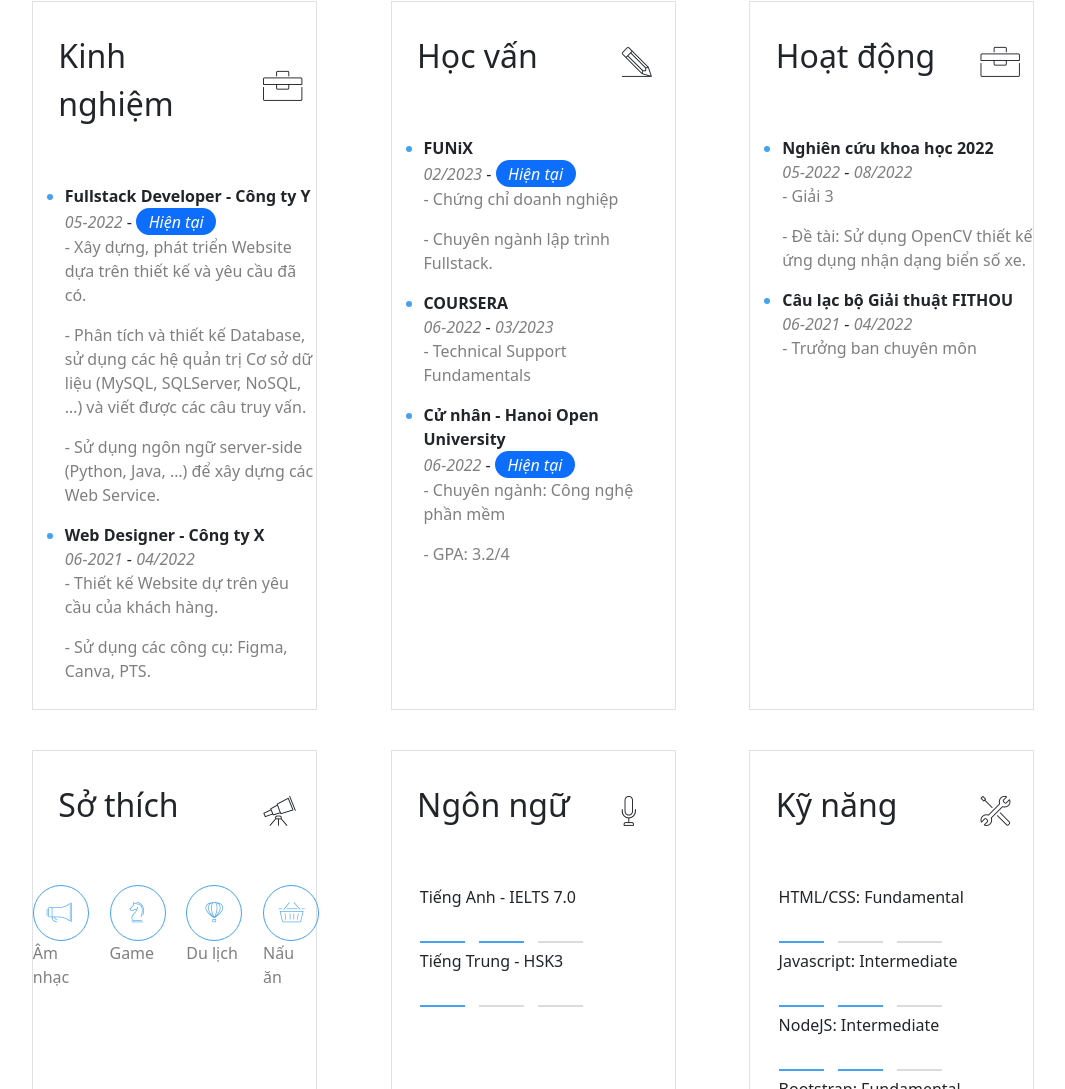
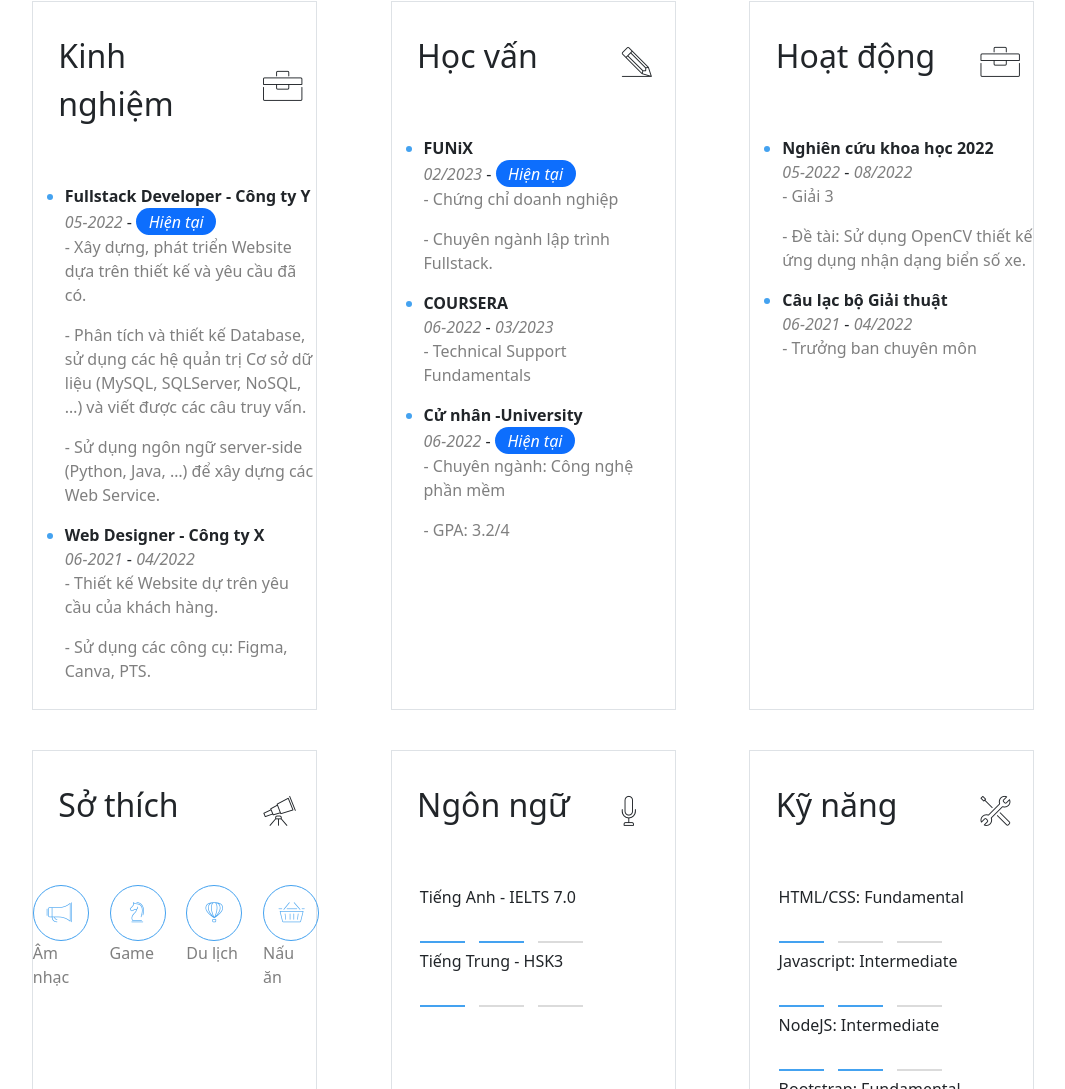
Before and after one commit to phuongnt311/web_assignment03, a plain HTML site: page index.html in a window 1280 px wide. Shown: the part 725-1814 px from the top of the page, without its empty margins (107-1172 px from the left). Drawn offline with nearby package versions, Linux system fonts and the light colour scheme.

Commit message:
Update index.html
Signed-off-by: phuong nguyen <126066793+phuongnt311@users.noreply.github.com>

```diff
--- a/index.html
+++ b/index.html
@@ -174,7 +174,7 @@
                                     </div>
                                 </li>
                                 <li>
-                                    <b>Cử nhân - Hanoi Open University</b>
+                                    <b>Cử nhân -University</b>
                                     <div class="time">
                                         <i class="text-black-50">06-2022</i> - <i class="badge bg-primary text-wrap fw-normal rounded-pill fs-6" style="width: 5rem;">Hiện tại</i>
                                     </div>
@@ -214,7 +214,7 @@
                                     </div>
                                 </li>
                                 <li>
-                                    <b>Câu lạc bộ Giải thuật FITHOU</b>
+                                    <b>Câu lạc bộ Giải thuật</b>
                                     <div class="time">
                                         <i class="text-black-50">06-2021</i> - <i class="text-black-50">04/2022</i>
                                     </div>
```
